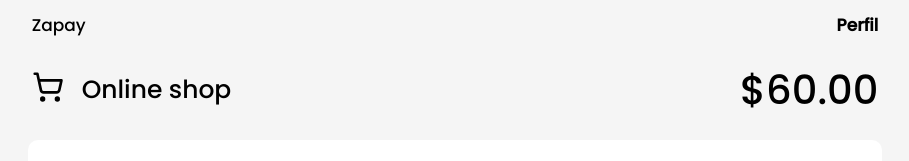
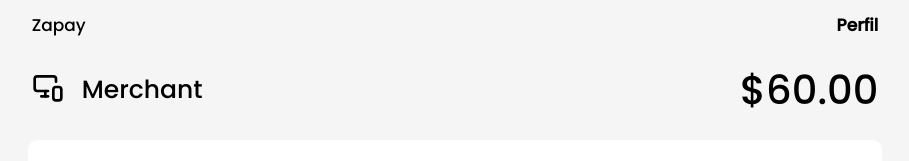
Before and after one commit to Oj2345/proyecto-1, a Next.js app: page /transaction/1 in a window 1280 px wide. Shown: the top 161 px of the page, without its empty margins (185-1094 px from the left). Built offline with nearby package versions, Linux system fonts and the light colour scheme.

Commit message:
refactor: add type Props and remove icon and title Props

```diff
--- a/pages/transaction/[transaction].tsx
+++ b/pages/transaction/[transaction].tsx
@@ -12,18 +12,14 @@ export default function transaction() {
   return (
     <Layout>
       <main className={poppins.className}>
-        <PaymentType
-          icon={<ShoppingCart />}
-          title="Online shop"
-          price="$60.00"
-        />
+        <PaymentType type="merchant" price="$60.00" />
         <TransactionDetails
           title="Transaction Details"
           hash="0x08f82194...edc42f14c06ed4ff"
           icon={<Copy />}
           adress="0xbe80...d62c"
           status="success"
-        date= "Jul 7, 2023 at 11:55"
+          date="Jul 7, 2023 at 11:55"
         />
       </main>
     </Layout>
```
Lines whose indentation alone changed are shown as unchanged.
